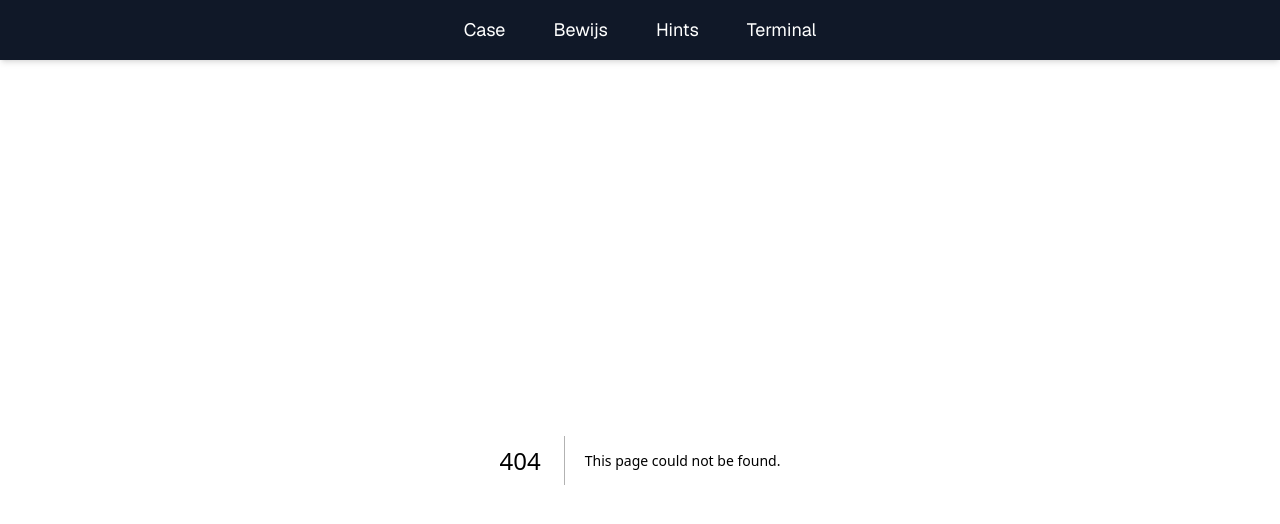
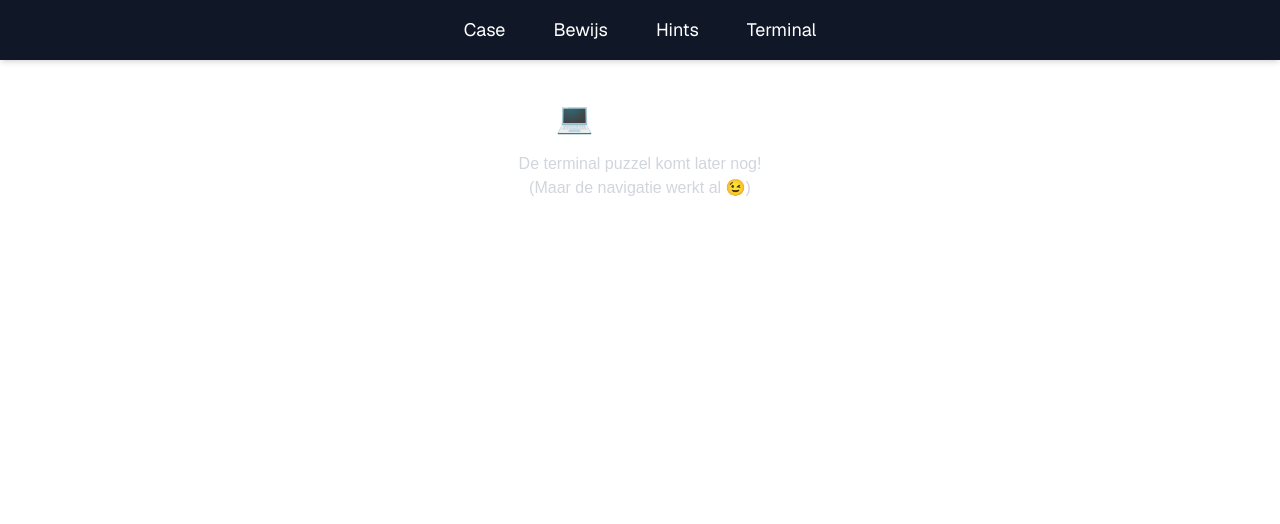
Before and after one commit to RemcoSlootmaekersUCLL/DigitalForensicsDemo, a Next.js app: page /puzzles/terminal in a window 1280 px wide. Before the commit this address had no page. Shown: the top 524 px of the page. Built offline with nearby package versions, Linux system fonts and the light colour scheme.

Commit message:
added placeholder terminal puzzle page

```diff
--- /dev/null
+++ b/app/puzzles/terminal/page.tsx
@@ -0,0 +1,12 @@
+export default function TerminalPlaceholder() {
+  return (
+    <div className="text-white text-center p-10">
+      <h1 className="text-3xl font-bold mb-4">💻 Terminal</h1>
+      <p className="text-gray-300">
+        De terminal puzzel komt later nog!
+        <br />
+        (Maar de navigatie werkt al 😉)
+      </p>
+    </div>
+  );
+}
```
